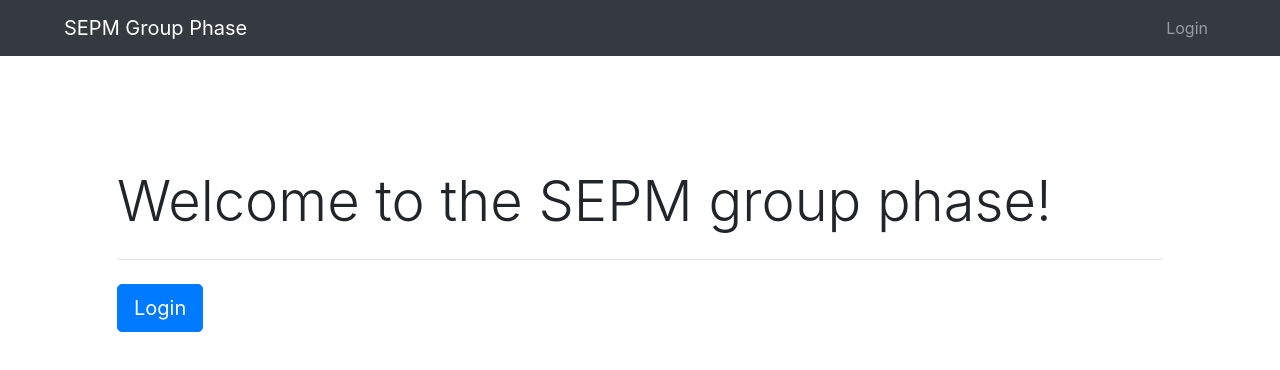
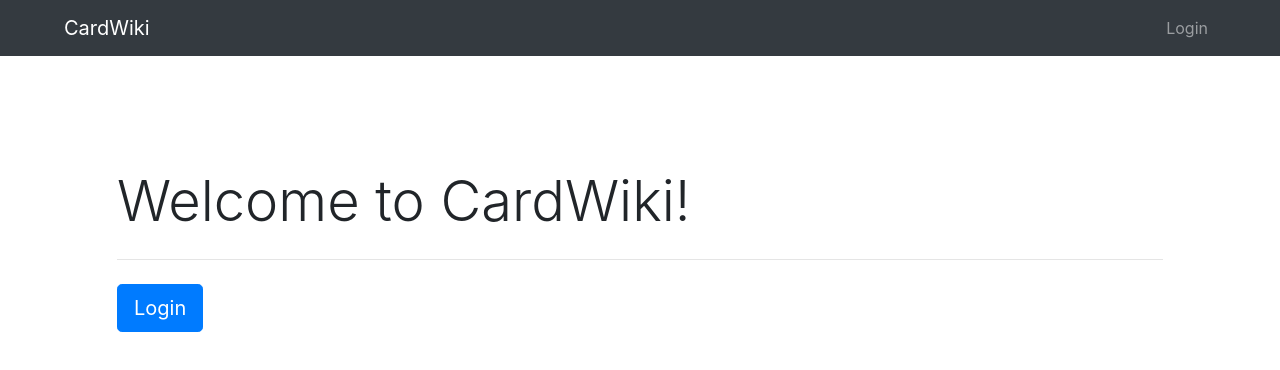
Before and after one commit to cardwiki/cardwiki, an Angular app in the folder frontend/: page / in a window 1280 px wide. Shown: the top 370 px of the page. Built offline with nearby package versions, Linux system fonts and the light colour scheme.

Commit message:
frontend: change title to CardWiki

```diff
--- a/frontend/src/app/app.component.ts
+++ b/frontend/src/app/app.component.ts
@@ -6,5 +6,5 @@ import { Component } from '@angular/core';
   styleUrls: ['./app.component.scss']
 })
 export class AppComponent {
-  title = 'SEPM Group Phase';
+  title = 'CardWiki';
 }
--- a/frontend/src/app/components/header/header.component.html
+++ b/frontend/src/app/components/header/header.component.html
@@ -1,5 +1,5 @@
 <nav class="navbar navbar-expand-lg navbar-dark bg-dark ">
-  <a class="navbar-brand ml-lg-5" href="">SEPM Group Phase</a>
+  <a class="navbar-brand ml-lg-5" href="">CardWiki</a>
   <button class="navbar-toggler ml-5" type="button" data-toggle="collapse" data-target="#navbarSupportedContent"
           aria-controls="navbarSupportedContent" aria-expanded="false" aria-label="Toggle navigation">
     <span class="navbar-toggler-icon"></span>
--- a/frontend/src/app/components/home/home.component.html
+++ b/frontend/src/app/components/home/home.component.html
@@ -1,5 +1,5 @@
 <div class="jumbotron mt-5">
-  <h1 class="display-4">Welcome to the SEPM group phase!</h1>
+  <h1 class="display-4">Welcome to CardWiki!</h1>
   <hr class="my-4">
   <a *ngIf="!authService.isLoggedIn()" class="btn btn-primary btn-lg" routerLink="/login" role="button">Login</a>
   <div *ngIf="authService.isLoggedIn()">
--- a/frontend/src/index.html
+++ b/frontend/src/index.html
@@ -2,7 +2,7 @@
 <html lang="en">
 <head>
   <meta charset="utf-8">
-  <title>SEPM Group Phase</title>
+  <title>CardWiki</title>
   <base href="/">
 
   <meta name="viewport" content="width=device-width, initial-scale=1">
```
